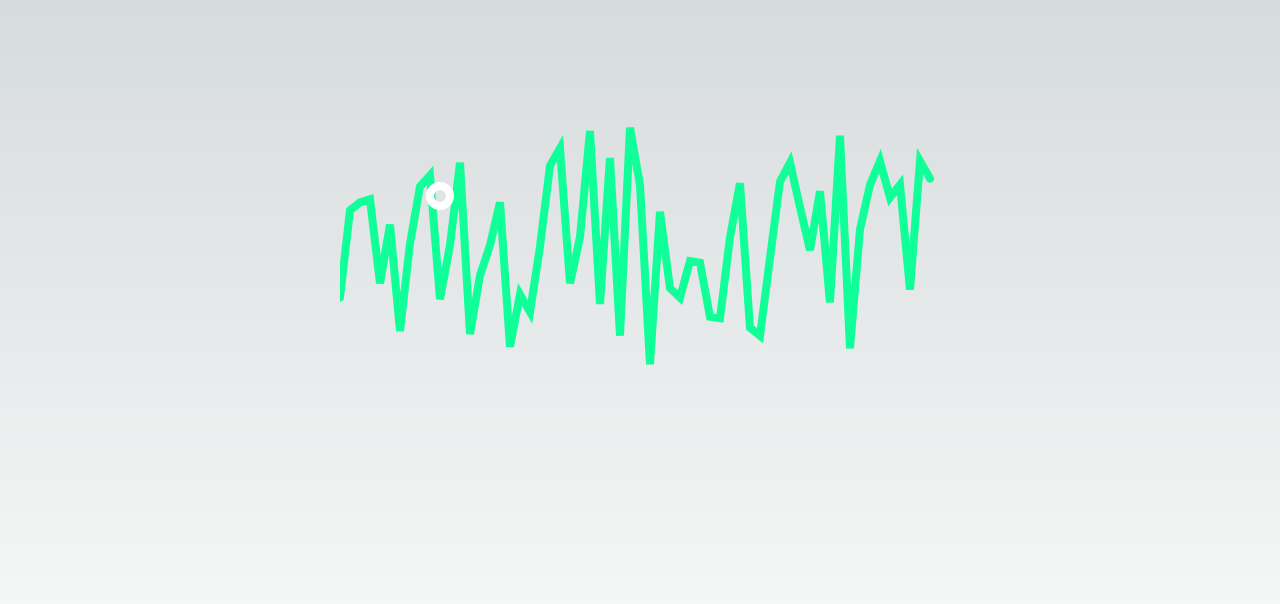
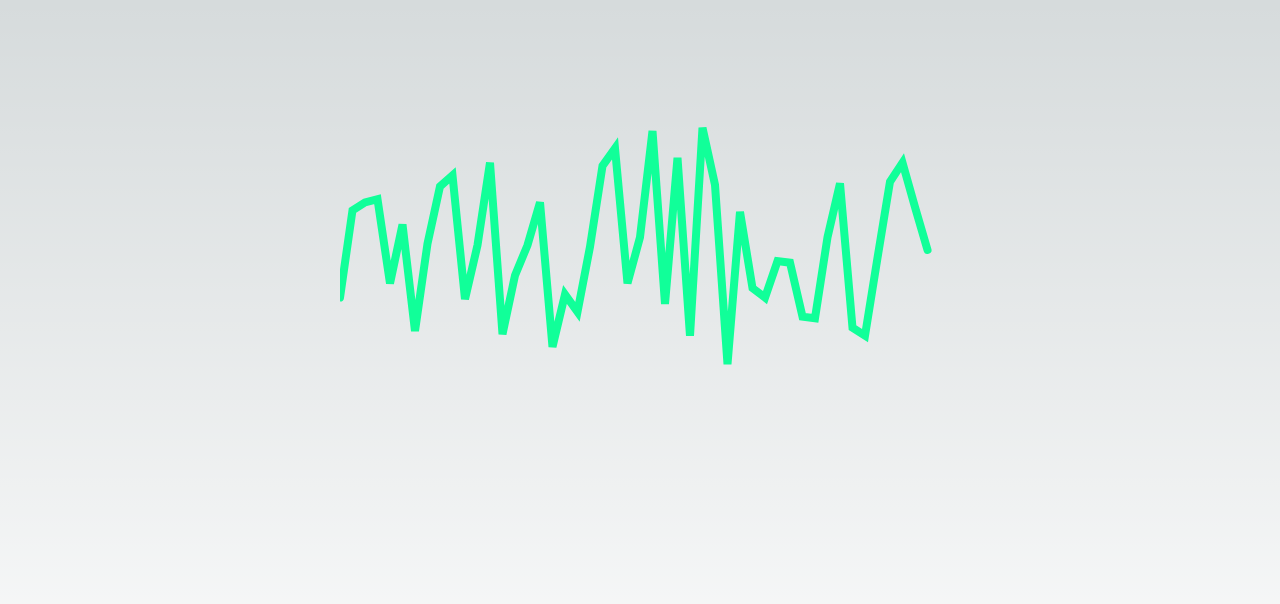
Before and after one commit to Albx68/Albx_Charts, a Next.js app: page / in a window 1280 px wide. Shown: the top 604 px of the page. Built offline with nearby package versions, Linux system fonts and the light colour scheme.

Commit message:
show only value

```diff
--- a/src/app/components/LineChart.tsx
+++ b/src/app/components/LineChart.tsx
@@ -18,12 +18,22 @@ type LineChartProps = {
 
 const LineChart = ({ canvasHeight, canvasWidth, pathOptions, data, xRange, yRange }: LineChartProps) => {
     const [showSelectedValue, setShowSelectedValue] = useState(false)
-    const [selectedValue, setSelectedValue] = useState<item>(data[0])
-    const [selectedPoint, setSelectedPoint] = useState<point>({ x: 100, y: 100 })
+    const [selectedValue, setSelectedValue] = useState<item | null>(data[0])
+    const [selectedPoint, setSelectedPoint] = useState<point | null>({ x: -100, y: -100 })
 
     const pathPoints = generatePathPoints({ canvasHeight, canvasWidth, data, yRange, xRange })
     const pathString = generateLinearPath(pathPoints)
 
+    const getInterPolatedPoint = (closestPoint: item | null) => {
+        if (!closestPoint) {
+            return null
+        }
+        const interpolatedPoint = {
+            x: getXinRange({ canvasWidth, value: closestPoint?.time, xRange }),
+            y: getYinRange({ canvasHeight, value: closestPoint?.value, yRange })
+        }
+        return interpolatedPoint
+    }
 
     const handleMouseMove: MouseEventHandler<SVGSVGElement> = (e) => {
         const svgElement = e.currentTarget;
@@ -31,10 +41,7 @@ const LineChart = ({ canvasHeight, canvasWidth, pathOptions, data, xRange, yRang
         const x = e.clientX - rect.left;
         const y = e.clientY - rect.top;
         const closestPoint = findClosestPoint({ canvasWidth, data, x, xRange })
-        const interpolatedPoint = {
-            x: getXinRange({ canvasWidth, value: closestPoint?.time, xRange }),
-            y: getYinRange({ canvasHeight, value: closestPoint?.value, yRange })
-        }
+        const interpolatedPoint = getInterPolatedPoint(closestPoint)
         setSelectedValue(closestPoint)
         setSelectedPoint(interpolatedPoint)
     }
@@ -43,19 +50,19 @@ const LineChart = ({ canvasHeight, canvasWidth, pathOptions, data, xRange, yRang
         setShowSelectedValue(true)
     }
     const handleOnMouseLeave: MouseEventHandler<SVGSVGElement> = () => {
-        setShowSelectedValue(false)
+        // setShowSelectedValue(false)
 
     }
     return <div>
         <svg width={canvasWidth} height={canvasHeight} onMouseMove={handleMouseMove} className="cursor-grabbing" onMouseLeave={handleOnMouseLeave} onMouseEnter={handleOnMouseEnter}>
             <motion.path animate={{ d: pathString, pathLength: [0, 1] }} transition={{ duration: 2, ease: easeInOut }} fill="none" stroke={"#11ff99"} strokeWidth={8} strokeLinecap="round"  {...pathOptions} />
-            <circle cx={selectedPoint.x} cy={selectedPoint.y} r={10} fill="none" stroke="white" strokeWidth={8} />
+            <circle cx={selectedPoint?.x} cy={selectedPoint?.y} r={10} fill="none" stroke="white" strokeWidth={8} />
             {/* <text x={selectedPoint.x} y={selectedPoint.y} textAnchor="middle" fill="white" fontWeight={"bold"} fontSize={43}>{selectedValue}</text> */}
         </svg>
         <div className="flex justify-center">
             {showSelectedValue && <motion.div className="flex flex-col items-center">
-                <p>{selectedValue?.value}</p>
-                <p>{formatTime(selectedValue?.time, "h:mm a")}</p>
+                <p className="text-4xl font-bold">{selectedValue?.value}</p>
+                {/* <p>{formatTime(selectedValue?.time, "h:mm a") + "   " + selectedValue?.time}</p> */}
             </motion.div>}
         </div>
     </div>
--- a/src/app/page.tsx
+++ b/src/app/page.tsx
@@ -1,11 +1,13 @@
 import Image from 'next/image'
 import LineChart from './components/LineChart'
 import { generateDummyData } from './utils/helpers/ChartHelpers'
+import { DateTime } from 'luxon'
 
 export default function Home() {
-  const endTime = new Date().getTime()
+  const dateTime = DateTime.local();
+  const endTime = dateTime.toMillis();
   const startTime = endTime - 60 * 1000 * 60 * 12 //12 hour gap
-  const timeGap = 60 * 1000 * 12 //12 minutes
+  const timeGap = 60 * 1000 * 15 //15 minutes
   const data = generateDummyData(startTime, endTime, timeGap)
   const valueMin = Math.min(...data.map(item => item.value))
   const valueMax = Math.max(...data.map(item => item.value))
@@ -16,8 +18,8 @@ export default function Home() {
     max: valueMax + verticalPadding
   }
   const xRange = {
-    min: startTime - horizontalPadding,
-    max: endTime + horizontalPadding
+    min: startTime,
+    max: endTime
   }
   return (
     <main className="flex min-h-screen flex-col items-center justify-between p-24">
--- a/src/app/utils/helpers/ChartHelpers.ts
+++ b/src/app/utils/helpers/ChartHelpers.ts
@@ -130,6 +130,11 @@ export const findClosestPoint = ({ x, canvasWidth, data, xRange }: { x: number,
         ))
     const pointIndex = Math.min(Math.max(index, 0), data.length - 1)
 
-    return data[pointIndex]
+    if (data[pointIndex]) {
+        return data[pointIndex]
+    }
+    else {
+        return null
+    }
 
 }
--- a/src/app/utils/types/TTime.ts
+++ b/src/app/utils/types/TTime.ts
@@ -1 +1 @@
-export type timeFormat = "h:mm a"
+export type timeFormat = "h:mm a" | "HH:MM"
```
